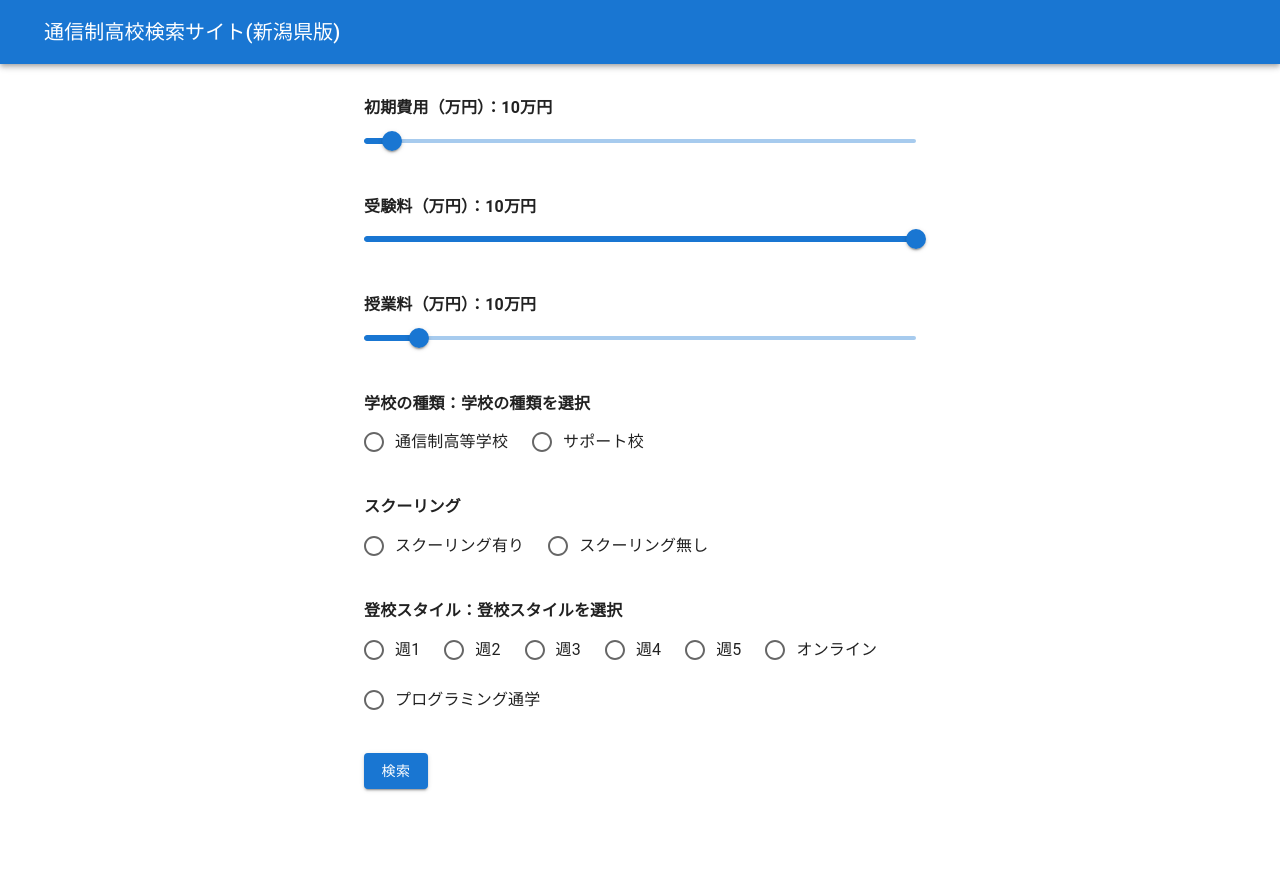
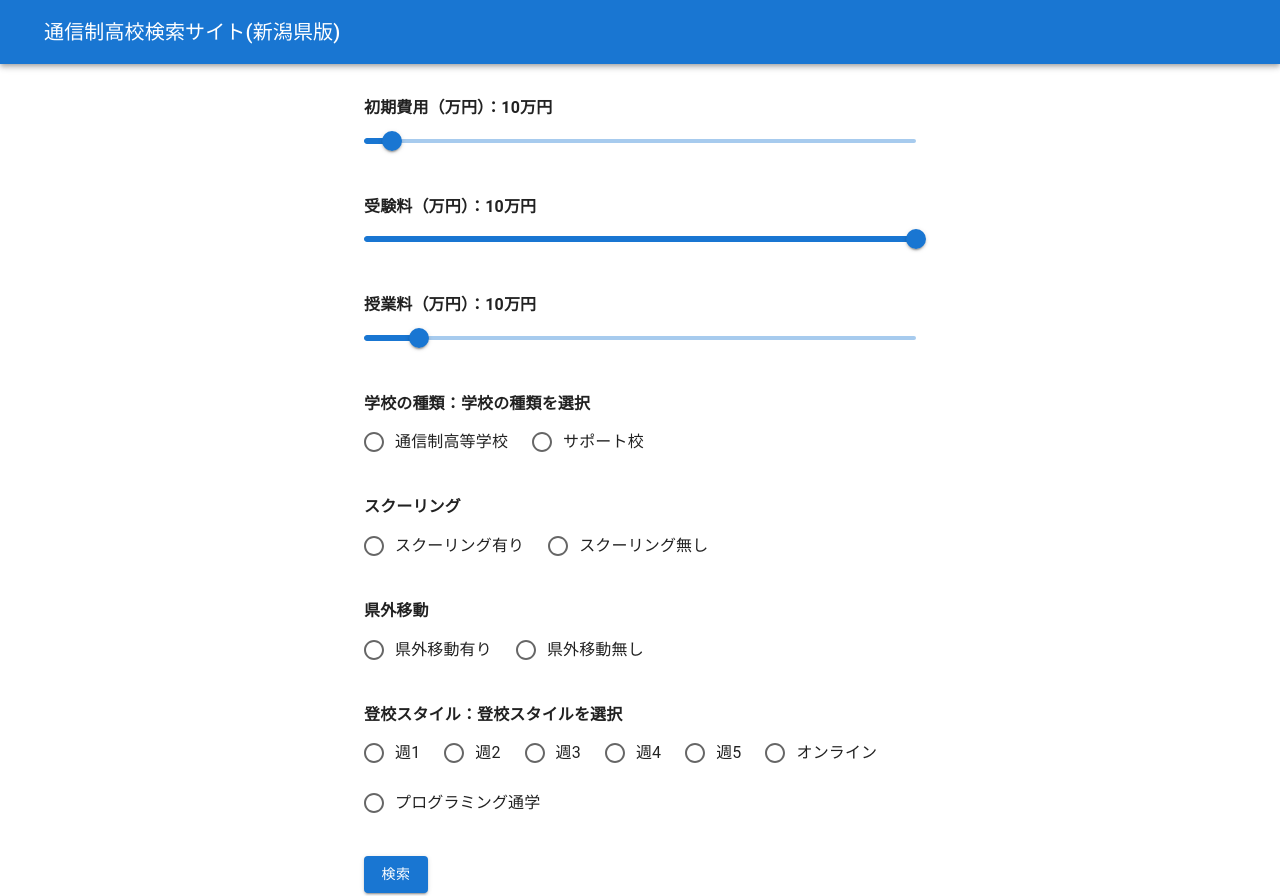
Before and after one commit to Sug1re/correspondence-app, a Next.js app: page / in a window 1280 px wide. Built offline with nearby package versions, Linux system fonts and the light colour scheme.

Commit message:
県外移動のフィールドを追加

```diff
--- a/app/search/page.tsx
+++ b/app/search/page.tsx
@@ -23,6 +23,7 @@ type School = {
   attendanceFrequency: string[];
   highSchool: string;
   schooling: boolean;
+  movingOutsideThePrefecture: boolean;
 
   // fireStoreのコレクションを追加
 };
@@ -39,6 +40,9 @@ const SearchResultPage = () => {
   const attendanceFrequencyParams = searchParams.get("attendanceFrequency"); // クエリパラメータ　”attendanceFrequency”　を獲得
   const highSchoolParams = searchParams.get("highSchool"); // クエリパラメータ　”highSchool”　を獲得
   const schoolingParams = searchParams.get("schooling"); // クエリパラメータ　”schooling”　を獲得
+  const movingOutsideThePrefectureParams = searchParams.get(
+    "movingOutsideThePrefecture"
+  ); // クエリパラメータ "movingOutsideThePrefecture" を獲得
   // fireStoreのコレクションを追加
 
   // nullチェックしてから、stringをnumberに変換
@@ -52,6 +56,8 @@ const SearchResultPage = () => {
 
   // "true" なら true, それ以外（null, undefined, "false"）は false に変換
   const schooling = schoolingParams === "true";
+  const movingOutsideThePrefecture =
+    movingOutsideThePrefectureParams === "true";
 
   // データベースからデータを取得する
   useEffect(() => {
@@ -65,7 +71,7 @@ const SearchResultPage = () => {
         initialSetupCosts === 0 ? maxInitialSetupCosts : initialSetupCosts; // initialSetupCostsが0なら最大値に設定
 
       // フィルタリング機能
-      // testFee, tuitionFee, highSchool を追加
+      // testFee, tuitionFee, highSchool, movingOutsideThePrefecture を追加
       // attendanceFrequency も変化
 
       let q;
@@ -96,6 +102,7 @@ const SearchResultPage = () => {
           attendanceFrequency: doc.data().attendanceFrequency,
           highSchool: doc.data().highSchool,
           schooling: doc.data().schooling,
+          movingOutsideThePrefecture: doc.data().movingOutsideThePrefecture,
         }));
         // 取得できているか確認
         console.log(schoolsData);
@@ -115,6 +122,7 @@ const SearchResultPage = () => {
     highSchool,
     attendanceFrequency,
     schooling,
+    movingOutsideThePrefecture,
   ]);
 
   // 学校詳細ページの遷移処理
@@ -160,10 +168,14 @@ const SearchResultPage = () => {
                     授業料: 3年間 {school.tuitionFee}万円
                   </Typography>
                   <Typography sx={{ mb: 1.5 }} color="text.secondary">
-                    登校スタイル: {school.attendanceFrequency.join("・")}コース
+                    登校スタイル: {school.attendanceFrequency.join("・")}
                   </Typography>
                   <Typography sx={{ mb: 1.5 }} color="text.secondary">
                     スクーリング: {school.schooling ? "あり" : "なし"}
+                  </Typography>
+                  <Typography sx={{ mb: 1.5 }} color="text.secondary">
+                    県外移動:{" "}
+                    {school.movingOutsideThePrefecture ? "あり" : "なし"}
                   </Typography>
                 </CardContent>
                 <CardActions>
--- a/components/component/Form.tsx
+++ b/components/component/Form.tsx
@@ -21,6 +21,7 @@ type FormValues = {
   attendanceFrequency: string;
   highSchool: string;
   schooling: string;
+  movingOutsideThePrefecture: string;
   // fireStoreのコレクションを追加
 };
 
@@ -33,6 +34,7 @@ const Form = () => {
       attendanceFrequency: "登校スタイルを選択",
       highSchool: "学校の種類を選択",
       schooling: "スクーリングの有無を選択",
+      movingOutsideThePrefecture: "県外移動の有無を選択",
       // fireStoreのコレクションを追加
     },
   });
@@ -43,6 +45,7 @@ const Form = () => {
   const testFeeValue = watch("testFee");
   const tuitionFeeValue = watch("tuitionFee");
   const highSchoolValue = watch("highSchool");
+  //   const movingOutsideThePrefectureValue = watch("movingOutsideThePrefecture");
   //   const schoolingValue = watch("schooling");
   // fireStoreのコレクションを追加
 
@@ -56,6 +59,7 @@ const Form = () => {
     const { attendanceFrequency } = data;
     const { highSchool } = data;
     const { schooling } = data;
+    const { movingOutsideThePrefecture } = data;
     // fireStoreのコレクションを追加
 
     // クエリパラメータを生成して検索ページへ遷移
@@ -66,6 +70,7 @@ const Form = () => {
       attendanceFrequency: attendanceFrequency,
       highSchool: highSchool,
       schooling: schooling,
+      movingOutsideThePrefecture: movingOutsideThePrefecture,
       // fireStoreのコレクションを追加
     }).toString();
 
@@ -212,6 +217,46 @@ const Form = () => {
         />
       </Box>
 
+      {/* 県外移動があるかどうか */}
+      <Box sx={{ my: 4 }}>
+        <Typography
+          id="movingOutsideThePrefecture"
+          sx={{ fontWeight: 600 }}
+          gutterBottom
+        >
+          県外移動
+          {/* : {movingOutsideThePrefectureValue} */}
+        </Typography>
+        <Controller
+          name="movingOutsideThePrefecture"
+          control={control}
+          render={({ field }) => (
+            <FormControl>
+              <RadioGroup
+                {...field} // field.value と field.onChange を適用
+                row // 横並びにするプロパティ
+                sx={{
+                  gap: 1,
+                }}
+                aria-labelledby="movingOutsideThePrefecture"
+                name="radio-buttons-group"
+              >
+                <FormControlLabel
+                  value="true"
+                  control={<Radio />}
+                  label="県外移動有り"
+                />
+                <FormControlLabel
+                  value="false"
+                  control={<Radio />}
+                  label="県外移動無し"
+                />
+              </RadioGroup>
+            </FormControl>
+          )}
+        />
+      </Box>
+
       {/* 登校頻度 */}
       <Box sx={{ my: 4 }}>
         <Typography
```
